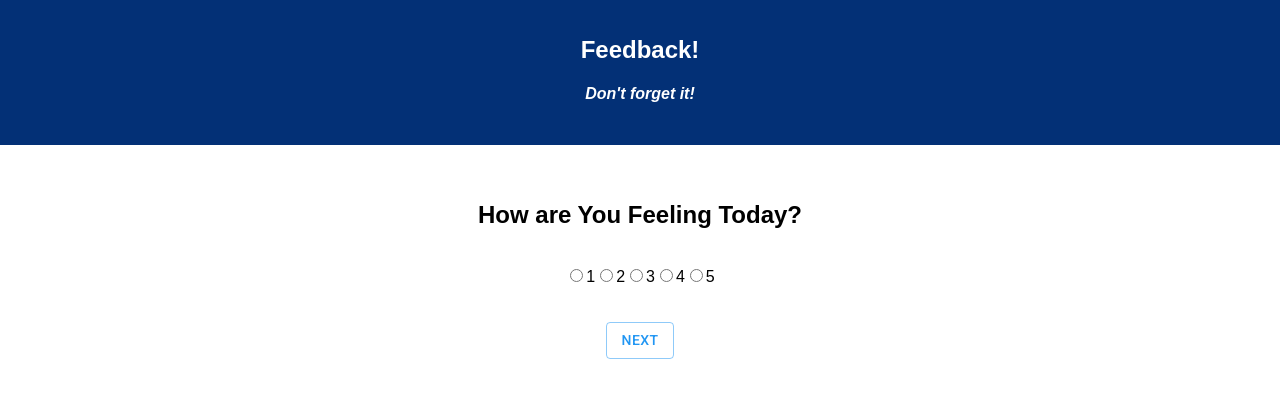
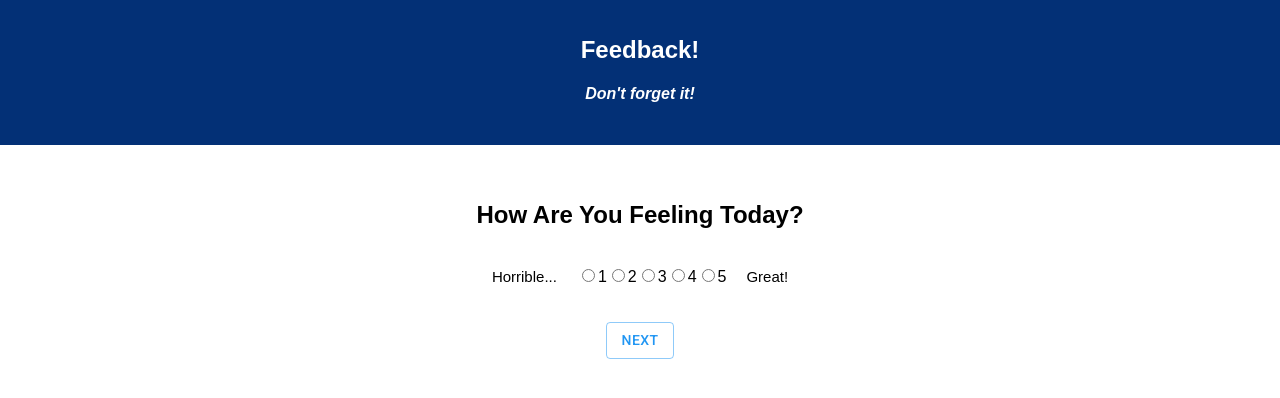
Before and after one commit to peterxdang/Redux-Feedback-Loop, a React (Create React App) app: page /#/ in a window 1280 px wide. Shown: the top 398 px of the page. Built offline with nearby package versions, Linux system fonts and the light colour scheme.

Commit message:
add css to ratings button and rating text

```diff
--- a/src/components/App/App.css
+++ b/src/components/App/App.css
@@ -16,3 +16,8 @@
 .App-intro {
   font-size: large;
 }
+
+.spacing {
+  padding: 20px;
+  font-size: 15px;
+}
--- a/src/components/Comprehend/Comprehend.js
+++ b/src/components/Comprehend/Comprehend.js
@@ -50,9 +50,9 @@ class Comprehend extends Component {
     <MuiThemeProvider theme = {theme}>
       <div className="App">
         <br/><br/>
-        <h2>How well are you understanding the content?</h2>
+        <h2>How Well Are You Understanding The Content?</h2>
         <br/>
-        <Rating onChange = {this.onChange}/>
+        <Rating text1 = "I'm Confused" text2 = "Everything's Clear" onChange = {this.onChange}/>
         <br/><br/>
         <Button text = "Next" onClick = {this.handleClick}/>
       </div>
--- a/src/components/Home/Home.js
+++ b/src/components/Home/Home.js
@@ -46,9 +46,9 @@ class Home extends Component {
     <MuiThemeProvider theme = {theme}>
       <div className="App">
         <br/><br/>
-        <h2>How are You Feeling Today?</h2>
+        <h2>How Are You Feeling Today?</h2>
         <br/>
-        <Rating onChange = {this.onChange}/>
+        <Rating text1 = "Horrible..." text2 = "Great!"onChange = {this.onChange}/>
         <br/> <br/>
         <Button text = "Next" onClick = {this.handleClick}/>
       </div>
--- a/src/components/Rating/Rating.js
+++ b/src/components/Rating/Rating.js
@@ -7,6 +7,7 @@ class Rating extends Component {
       <div className="App">
 
         <label>
+            <span className = "spacing">{this.props.text1}</span>
             <input type ="radio" name = "feel" value = "1" onChange = {this.props.onChange}/>
              1
         </label>
@@ -25,6 +26,7 @@ class Rating extends Component {
         <label>
             <input type ="radio" name = "feel" value = "5" onChange = {this.props.onChange}/>
              5
+             <span className = "spacing">{this.props.text2}</span>
         </label>
       </div>
 
--- a/src/components/Support/Support.js
+++ b/src/components/Support/Support.js
@@ -48,9 +48,9 @@ class Support extends Component {
       <MuiThemeProvider theme = {theme}>
       <div className="App">
         <br/><br/>
-        <h2>How well are you being supported?</h2>
+        <h2>How Well Are You Being Supported?</h2>
         <br/>
-        <Rating onChange = {this.onChange}/>
+        <Rating text1 = "No Support" text2 ="Totally Supported" onChange = {this.onChange}/>
         <br/><br/>
         <Button text = "next"  onClick = {this.handleClick}/>
       </div>
```
